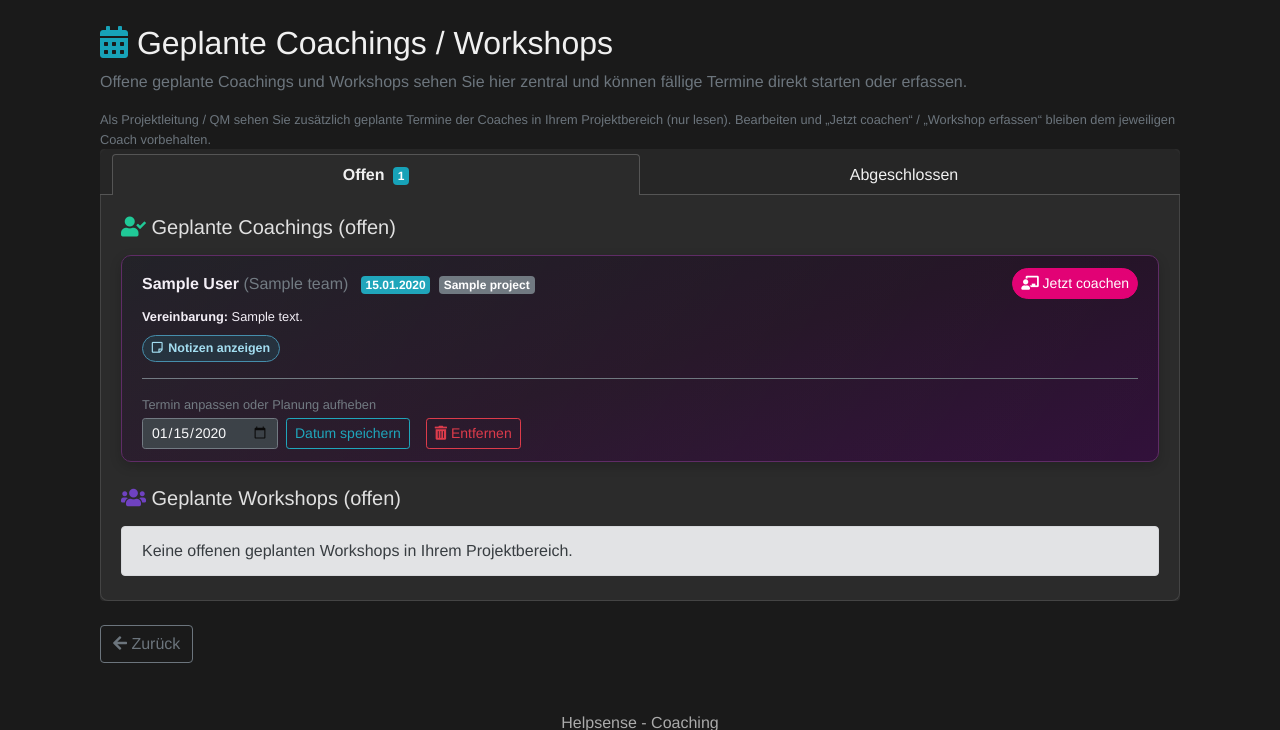
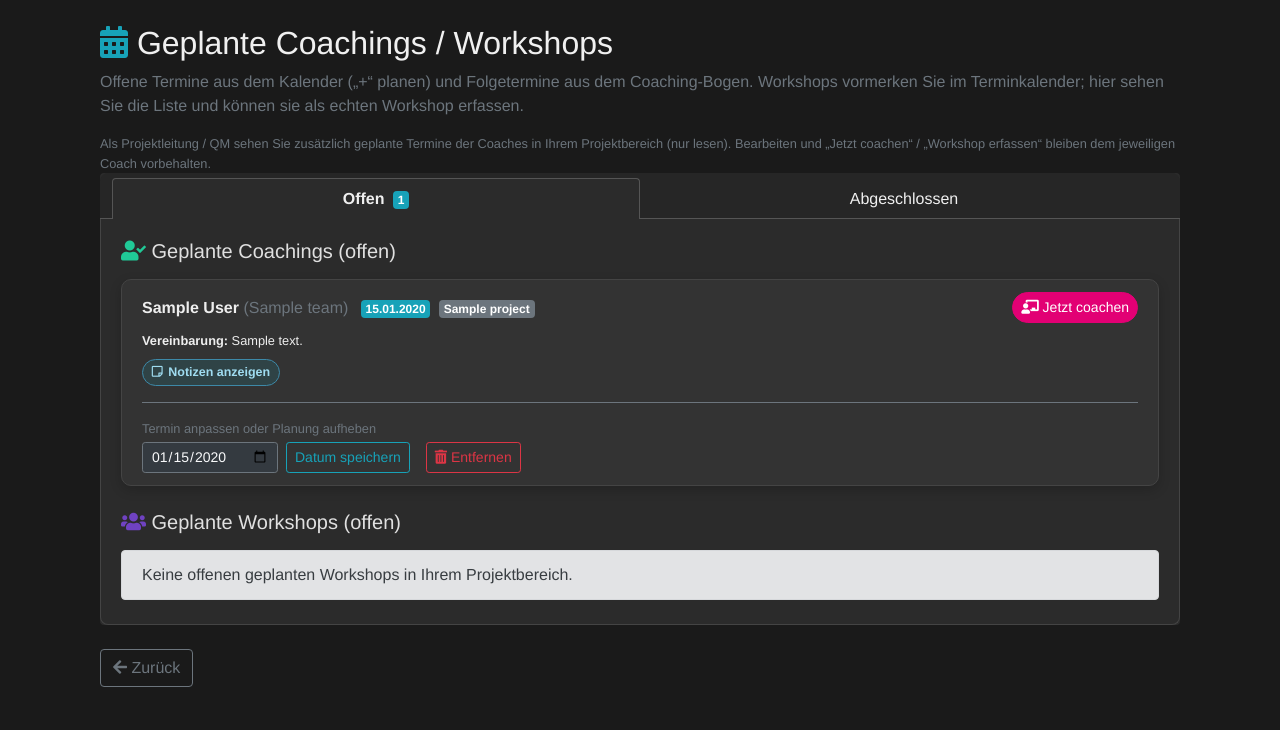
Before and after one commit to xfloxx09/editrolesNEW, a Flask app: page /geplante-coachings in a window 1280 px wide. Shown: the part 58-788 px from the top of the page. Run offline with Flask 3, Linux system fonts and the light colour scheme; a user stored in the database is signed in; data comes from the database, SQL or seed files in the repository; tables that the repository leaves empty hold one stand-in row (values such as "Sample post"); parts of the project's set-up code (start-up, migrations or seed data) failed here and were passed over; some libraries are stand-ins or nearby versions.

Commit message:
Revert "style(planned): unify boxes with magenta metallic theme"
This reverts commit 4e7c1f2909b5652013df83bf0d3951f31e1fa7d8.

```diff
--- a/app/templates/main/planned_coachings.html
+++ b/app/templates/main/planned_coachings.html
@@ -43,32 +43,6 @@
     margin-bottom: 0.75rem;
     box-shadow: 0 4px 12px rgba(0, 0, 0, 0.18);
 }
-.planned-metal-card {
-    position: relative;
-    overflow: hidden;
-    background: linear-gradient(165deg, #17171d 0%, #231325 52%, #32113b 100%) !important;
-    border: 1px solid #5f2c66 !important;
-    color: #f3eef6 !important;
-    box-shadow: 0 8px 18px rgba(0, 0, 0, 0.35), 0 0 0 1px rgba(226, 0, 116, 0.08) inset;
-    transition: transform 0.22s ease, box-shadow 0.22s ease, border-color 0.22s ease;
-    animation: plannedCardIn 0.45s ease both;
-}
-.planned-metal-card::before {
-    content: "";
-    position: absolute;
-    inset: 0;
-    background: linear-gradient(120deg, rgba(255, 255, 255, 0.05), rgba(255, 255, 255, 0));
-    pointer-events: none;
-}
-.planned-metal-card:hover {
-    transform: translateY(-3px) scale(1.01);
-    border-color: #e20074 !important;
-    box-shadow: 0 14px 30px rgba(0, 0, 0, 0.45), 0 0 22px rgba(226, 0, 116, 0.24);
-}
-@keyframes plannedCardIn {
-    from { opacity: 0.7; transform: translateY(10px); }
-    to { opacity: 1; transform: translateY(0); }
-}
 .planned-open-list .list-group-item:last-child {
     margin-bottom: 0;
 }
@@ -97,7 +71,7 @@
 {% set n_done = (fulfilled_plans|length if can_see_coaching_plans else 0) + (fulfilled_workshop_plans|length if can_see_workshop_plans else 0) %}
 <div class="container mt-4">
     <h2 class="mb-2"><i class="fas fa-calendar-alt text-info"></i> Geplante Coachings / Workshops</h2>
-    <p class="text-muted">Offene geplante Coachings und Workshops sehen Sie hier zentral und können fällige Termine direkt starten oder erfassen.</p>
+    <p class="text-muted">Offene Termine aus dem Kalender („+“ planen) und Folgetermine aus dem Coaching-Bogen. Workshops vormerken Sie im Terminkalender; hier sehen Sie die Liste und können sie als echten Workshop erfassen.</p>
     {% if can_view_others_planned %}
     <p class="text-muted small mb-0">Als Projektleitung / QM sehen Sie zusätzlich geplante Termine der Coaches in Ihrem Projektbereich (nur lesen). Bearbeiten und „Jetzt coachen“ / „Workshop erfassen“ bleiben dem jeweiligen Coach vorbehalten.</p>
     {% endif %}
@@ -191,7 +165,7 @@
                     {% for it in items %}
                     {% set is_mine = (it.coach_id == current_user.id) %}
                     {% set can_start = it.planned_for_date <= today_d %}
-                    <div class="list-group-item flex-column align-items-start planned-metal-card">
+                    <div class="list-group-item flex-column align-items-start" style="background: #333; border-color: #444; color: #eee;">
                         <div class="d-flex w-100 justify-content-between align-items-center flex-wrap">
                             <div class="mb-2 mb-md-0">
                                 <strong>{{ it.team_member.name }}</strong>
@@ -266,7 +240,7 @@
                     {% for it in workshop_items %}
                     {% set is_mine_w = (it.coach_id == current_user.id) %}
                     {% set can_start = it.planned_for_date <= today_d %}
-                    <div class="list-group-item flex-column align-items-start planned-metal-card">
+                    <div class="list-group-item flex-column align-items-start" style="background: #333; border-color: #444; color: #eee;">
                         <div class="d-flex w-100 justify-content-between align-items-center flex-wrap">
                             <div class="mb-2 mb-md-0">
                                 <strong>{{ it.title }}</strong>
@@ -331,7 +305,7 @@
                 <div class="list-group mb-4 planned-open-list">
                     {% for it in fulfilled_plans %}
                     {% set is_mine_fc = (it.coach_id == current_user.id) %}
-                    <div class="list-group-item flex-column align-items-start planned-metal-card">
+                    <div class="list-group-item flex-column align-items-start" style="background: #1e1e1e; border-color: #444; color: #eee;">
                         <div class="d-flex w-100 justify-content-between align-items-start flex-wrap">
                             <div class="mb-2 mb-md-0">
                                 <strong>{{ it.team_member.name }}</strong>
@@ -391,7 +365,7 @@
                 <div class="list-group mb-0 planned-open-list">
                     {% for it in fulfilled_workshop_plans %}
                     {% set is_mine_fw = (it.coach_id == current_user.id) %}
-                    <div class="list-group-item flex-column align-items-start planned-metal-card">
+                    <div class="list-group-item flex-column align-items-start" style="background: #1e1e1e; border-color: #444; color: #eee;">
                         <div class="d-flex w-100 justify-content-between align-items-start flex-wrap">
                             <div class="mb-2 mb-md-0">
                                 <strong>{{ it.title }}</strong>
```
